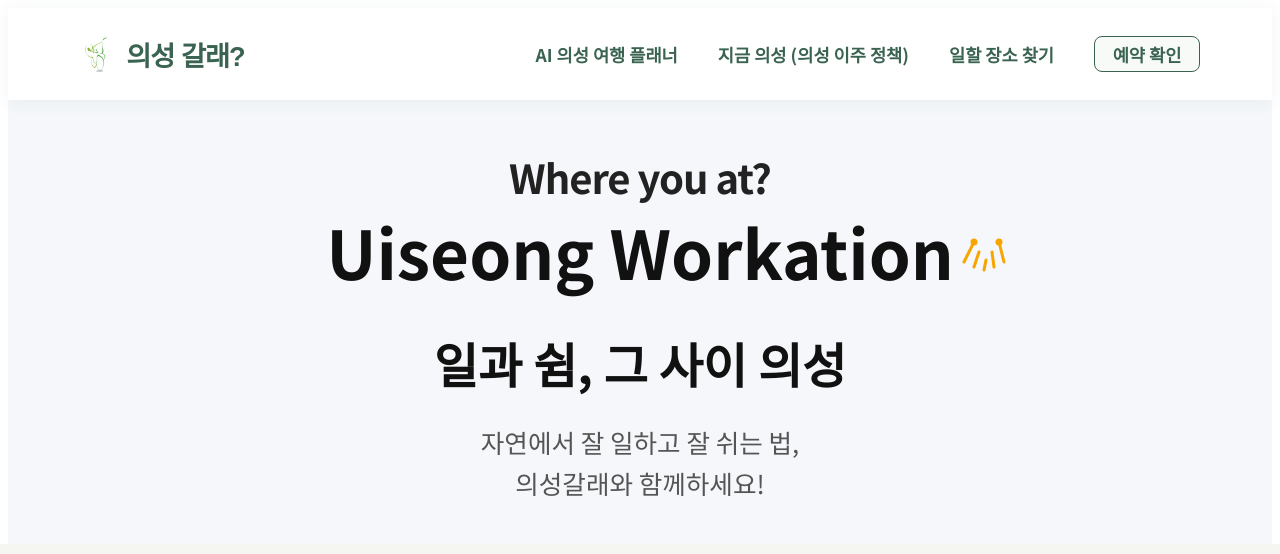
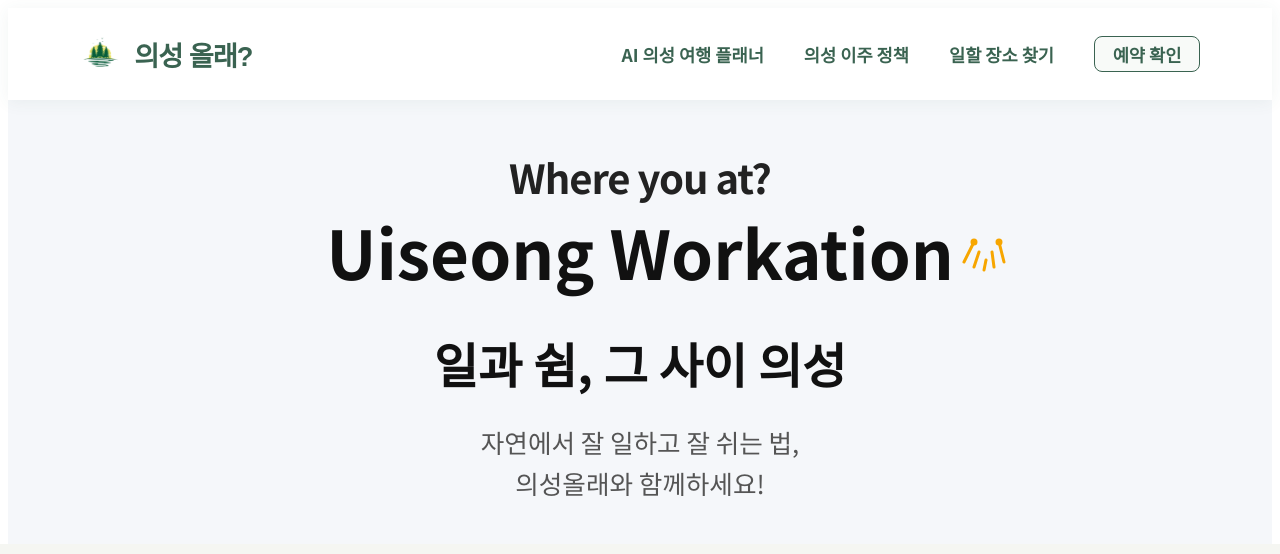
Before and after one commit to Kernel360Labs/KernelLabs-FE, a React (Vite) app: page / in a window 1280 px wide. Shown: the top 554 px of the page. Built offline with nearby package versions, Linux system fonts and the light colour scheme.

Commit message:
[style] #51 - 서비스명/로고 변경경

```diff
--- a/index.html
+++ b/index.html
@@ -1,9 +1,9 @@
 <!DOCTYPE html>
 <head>
   <meta charset="UTF-8" />
-  <link rel="icon" type="image/svg+xml" href="/image/symbol.png" />
+  <link rel="icon" type="image/svg+xml" href="/image/logo.png" />
   <meta name="viewport" content="width=device-width, initial-scale=1.0" />
-  <title>의성갈래?</title>
+  <title>의성올래?</title>
 </head>
 <body>
 <div id="root"></div>
--- a/src/components/Header.tsx
+++ b/src/components/Header.tsx
@@ -67,7 +67,7 @@ const Header = () => {
           onClick={() => navigate("/")}
         >
           <img
-            src="/image/symbol.png"
+            src="/image/logo.png"
             alt="의성 로고"
             className="header-logo-img"
             style={{ height: 44, marginRight: 14 }}
@@ -82,7 +82,7 @@ const Header = () => {
               fontFamily: "Pretendard, sans-serif",
             }}
           >
-            의성 갈래?
+            의성 올래?
           </span>
         </div>
         <div
@@ -117,7 +117,7 @@ const Header = () => {
             onMouseOver={(e) => (e.currentTarget.style.color = accentColor)}
             onMouseOut={(e) => (e.currentTarget.style.color = mainColor)}
           >
-            지금 의성 (의성 이주 정책)
+            의성 이주 정책
           </span>
           <nav style={{ display: "inline" }}>
             <span
--- a/src/pages/MainPage.tsx
+++ b/src/pages/MainPage.tsx
@@ -51,25 +51,30 @@ const MainPage = () => {
       }}
     >
       <div style={{ textAlign: "center", margin: "48px 0 32px 0" }}>
-        <div style={{
+        <div
+          style={{
             fontWeight: 700,
             fontSize: "2.5rem",
             color: "#222",
             marginBottom: 8,
-          letterSpacing: "-1px"
-        }}>
+            letterSpacing: "-1px",
+          }}
+        >
           Where you at?
         </div>
-        <div style={{
+        <div
+          style={{
             fontWeight: 900,
             fontSize: "4.2rem",
             color: "#111",
             display: "inline-block",
             position: "relative",
-          lineHeight: 1.1
-        }}>
+            lineHeight: 1.1,
+          }}
+        >
           Uiseong Workation
-          <span style={{
+          <span
+            style={{
               color: "#f7a600",
               fontSize: "2.2rem",
               fontWeight: 700,
@@ -77,27 +82,45 @@ const MainPage = () => {
               right: -60,
               top: 18,
               pointerEvents: "none",
-            userSelect: "none"
-          }}>
+              userSelect: "none",
+            }}
+          >
             <svg width="60" height="40" viewBox="0 0 60 40" fill="none">
               <g stroke="#f7a600" strokeWidth="3" strokeLinecap="round">
-                <path d="M10 30 L20 10"/>
-                <path d="M20 35 L25 20"/>
-                <path d="M30 38 L32 28"/>
-                <path d="M40 35 L38 20"/>
-                <path d="M50 30 L45 10"/>
-                <circle cx="20" cy="10" r="2" fill="#f7a600"/>
-                <circle cx="45" cy="10" r="2" fill="#f7a600"/>
+                <path d="M10 30 L20 10" />
+                <path d="M20 35 L25 20" />
+                <path d="M30 38 L32 28" />
+                <path d="M40 35 L38 20" />
+                <path d="M50 30 L45 10" />
+                <circle cx="20" cy="10" r="2" fill="#f7a600" />
+                <circle cx="45" cy="10" r="2" fill="#f7a600" />
               </g>
             </svg>
           </span>
         </div>
-        <div style={{ fontWeight: 900, fontSize: "3rem", color: "#111", marginTop: 40, marginBottom: 24 }}>
+        <div
+          style={{
+            fontWeight: 900,
+            fontSize: "3rem",
+            color: "#111",
+            marginTop: 40,
+            marginBottom: 24,
+          }}
+        >
           일과 쉼, 그 사이 의성
         </div>
-        <div style={{ color: "#555", fontSize: "1.6rem", marginBottom: 8, lineHeight: 1.6, fontWeight: 400 }}>
-          자연에서 잘 일하고 잘 쉬는 법,<br />
-          의성갈래와 함께하세요!
+        <div
+          style={{
+            color: "#555",
+            fontSize: "1.6rem",
+            marginBottom: 8,
+            lineHeight: 1.6,
+            fontWeight: 400,
+          }}
+        >
+          자연에서 잘 일하고 잘 쉬는 법,
+          <br />
+          의성올래와 함께하세요!
         </div>
       </div>
       <CoverflowCarousel />
```
Lines whose indentation alone changed are shown as unchanged.
